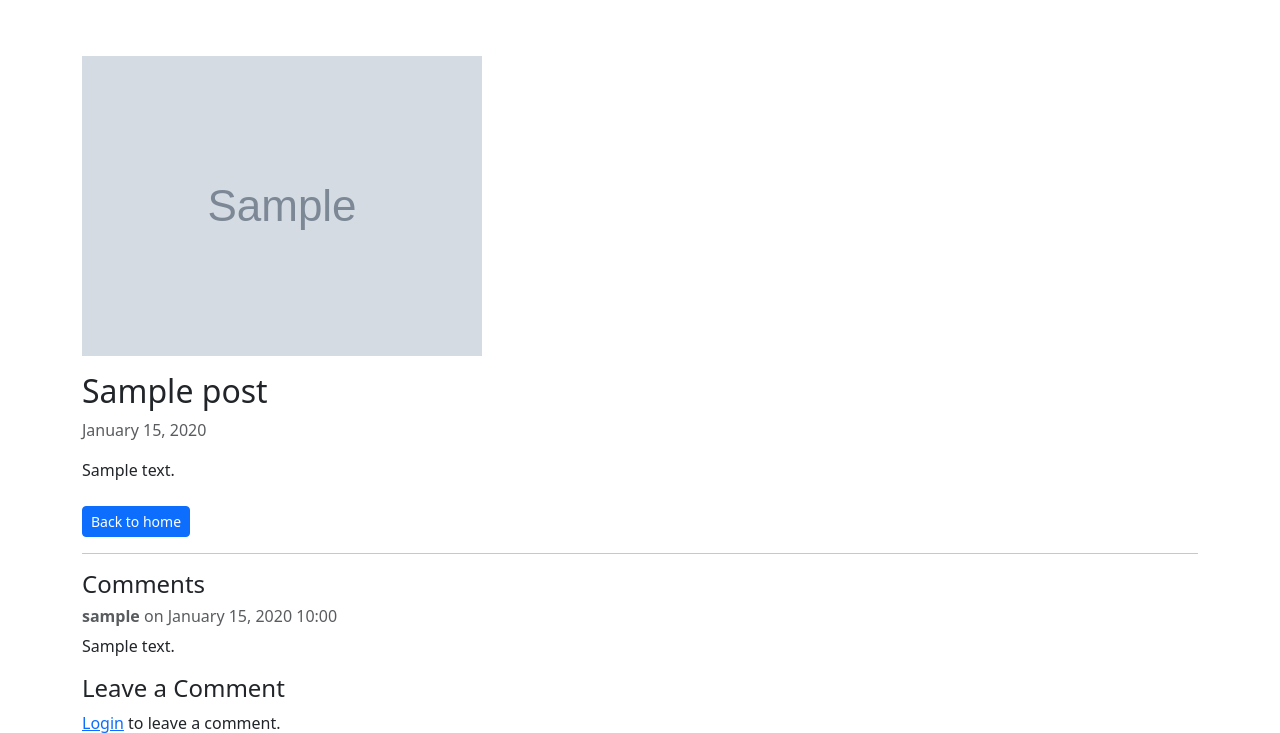
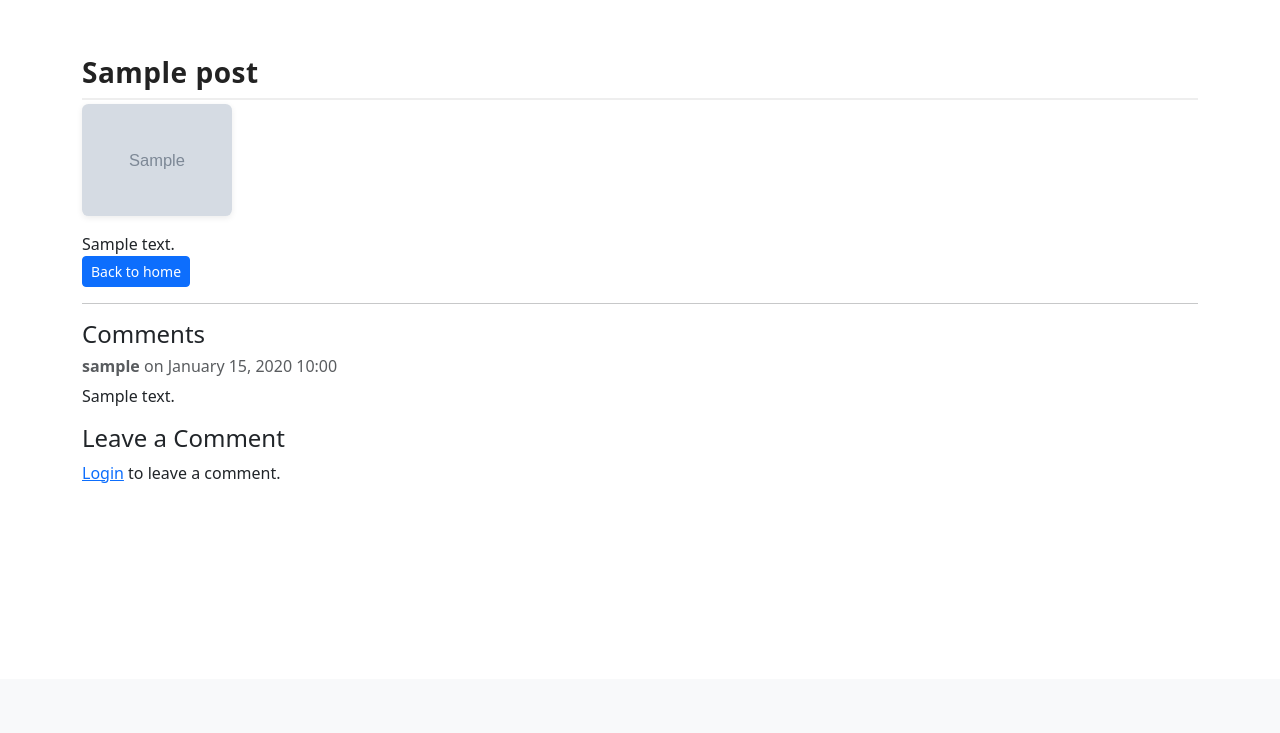
Before and after one commit to hiscloan/blogsite, a Django app: page /post/1/ in a window 1280 px wide. Shown: the part 121-854 px from the top of the page. After the commit the page ends 604 px from the top, so only its background shows below. Run offline with Django 5.2, Linux system fonts and the light colour scheme; tables that the repository leaves empty hold one stand-in row (values such as "Sample post"); grey boxes marked "Sample" are stand-in pictures; some libraries are stand-ins or nearby versions.

Commit message:
Changed some styling on the main page and post_detail

```diff
--- a/blog/models.py
+++ b/blog/models.py
@@ -8,6 +8,7 @@ class Post(models.Model):
     content = models.TextField()
     published = models.DateTimeField(auto_now_add=True)
     image = models.ImageField(upload_to='post_images/', null=True, blank=True)
+
 
     def __str__(self):
         return self.title
--- a/blog/static/blog/style.css
+++ b/blog/static/blog/style.css
@@ -106,3 +106,44 @@ form .btn {
   background-color: #ffffff;
   box-shadow: 0 2px 8px rgba(0, 0, 0, 0.03);
 }
+
+.post-thumbnail {
+  width: 150px;
+  height: auto;
+  border-radius: 0.4rem;
+  object-fit: cover;
+  box-shadow: 0 2px 6px rgba(0, 0, 0, 0.08);
+}
+
+.section-heading {
+  font-size: 1.75rem;
+  font-weight: 600;
+  border-bottom: 2px solid #eee;
+  padding-bottom: 0.5rem;
+  margin-bottom: 1.5rem;
+  color: #222;
+  letter-spacing: 0.5px;
+}
+.post-card {
+  border: 1px solid #e1e1e1;
+  border-radius: 0.5rem;
+  background-color: #fff;
+  box-shadow: 0 1px 5px rgba(0, 0, 0, 0.03);
+  transition: box-shadow 0.2s ease;
+}
+
+.post-card:hover {
+  box-shadow: 0 3px 12px rgba(0, 0, 0, 0.06);
+}
+
+.post-title {
+  font-size: 1.25rem;
+  font-weight: 500;
+  color: #0d6efd;
+}
+
+.post-excerpt {
+  font-size: 0.95rem;
+  color: #444;
+  margin-bottom: 0.75rem;
+}
--- a/blog/templates/blog/post_detail.html
+++ b/blog/templates/blog/post_detail.html
@@ -3,16 +3,24 @@
 {% block title %}{{ post.title }}{% endblock %}
 
 {% block content %}
-    <article class="mb-4">
-        {% if post.image %}
-            <img src="{{ post.image.url }}" class="img-fluid mb-3">
-        {% endif %}
+<div>
+  <h2 class="section-heading mb-1">{{ post.title }}</h2>
+</div>
 
-        <h2>{{ post.title }}</h2>
+<div class="post-header d-flex align-items-start mb-3">
 
-        <p class="text-muted">{{ post.published|date:"F j, Y" }}</p>
-        <div>{{ post.content }}</div>
-    </article>
+
+      {% if post.image %}
+        <img src="{{ post.image.url }}" alt="{{ post.title }}" class="post-thumbnail me-3">
+      {% endif %}
+
+
+    </div>
+
+    <div class="post-content">
+      {{ post.content|linebreaksbr|urlize }}
+    </div>
+
     <a class="btn btn-primary btn-sm" href="{% url 'blog-home' %}">Back to home</a>
 
     <hr>
--- a/blog/urls.py
+++ b/blog/urls.py
@@ -13,6 +13,5 @@ urlpatterns = [
     path('about/', AboutView.as_view(), name='blog-about'),
     path('register/', views.register, name='register'),
     path('login/', auth_views.LoginView.as_view(template_name='registration/login.html'), name='login'),
-    path('logout/', views.custom_logout, name='logout'),
 ]
 urlpatterns += static(settings.MEDIA_URL, document_root=settings.MEDIA_ROOT)
```
Also changed, not shown: blog/templates/blog/home.html (+11 -8 lines).
